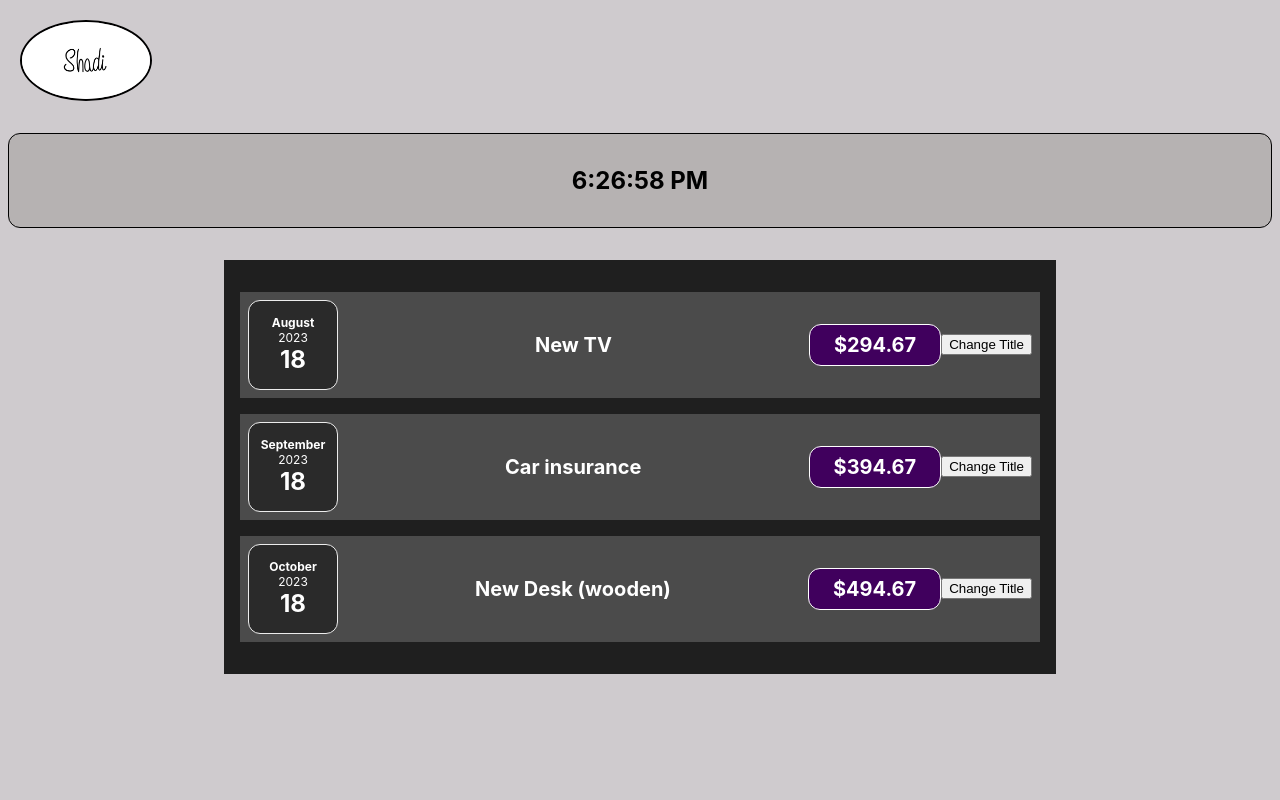
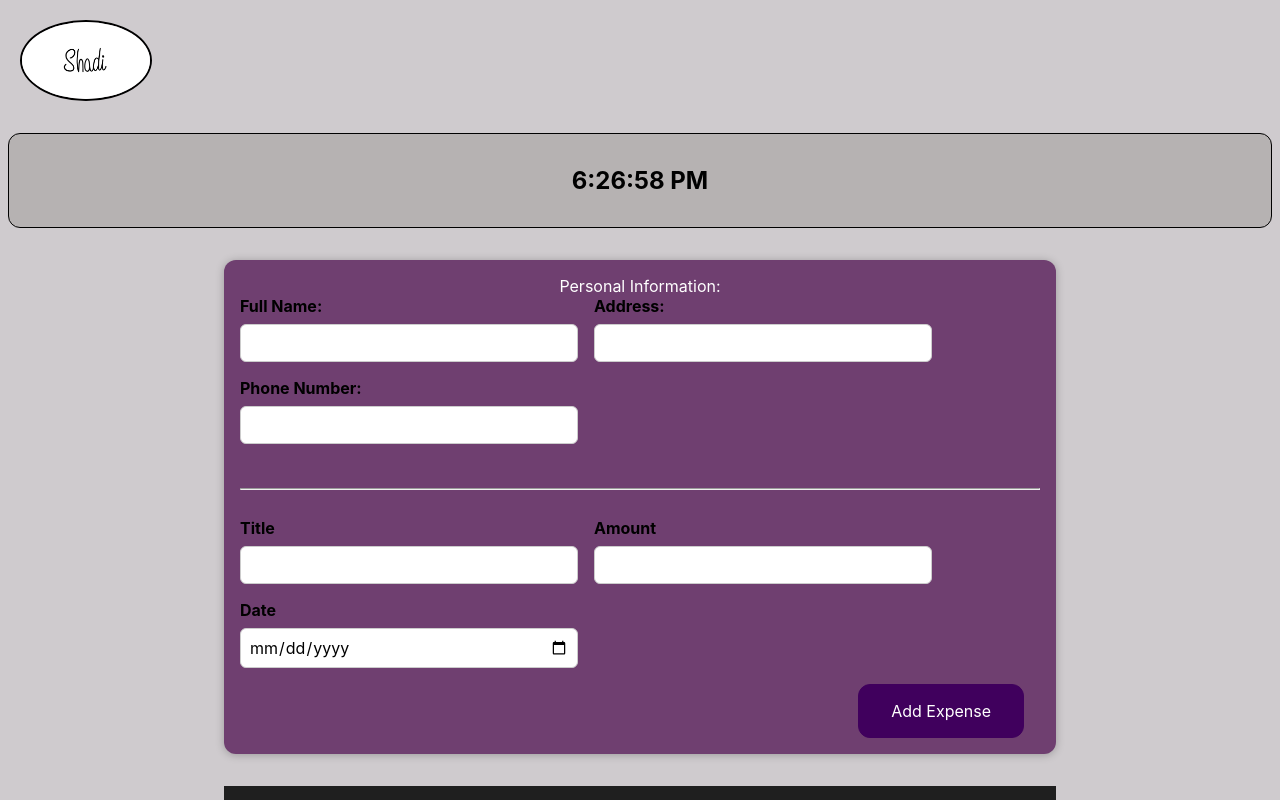
Before and after one commit to ShadiShayan92/Component-Basics-Project, a React (Create React App) app: page / in a window 1280 px wide. Shown: the top 800 px of the page. Built offline with nearby package versions, Linux system fonts and the light colour scheme.

Commit message:
Add Form

```diff
--- a/src/App.js
+++ b/src/App.js
@@ -2,6 +2,7 @@ import Expenses from "./components/Expenses/Expenses";
 import "./App.css";
 import CurrentTimeDisplay from "./components/Expenses/ExpenseTime";
 import shadiLogo from "./components/UI/Images/shadiLogo.png";
+import NewExpense from "./components/NewExpense/NewExpense";
 
 const App = (props) => {
   const expenses = [
@@ -9,28 +10,28 @@ const App = (props) => {
       id: "e1",
       title: "New TV",
       amount: 294.67,
-      date: new Date(2023, 7, 18),
+      date: new Date(2020, 9, 22),
     },
 
     {
       id: "e2",
-      title: "Car insurance",
-      amount: 394.67,
-      date: new Date(2023, 8, 18),
+      title: "New Desk (wooden)",
+      amount: 494.67,
+      date: new Date(2022, 9, 10),
     },
 
     {
       id: "e3",
-      title: "New Desk (wooden)",
-      amount: 494.67,
-      date: new Date(2023, 9, 18),
+      title: "Car insurance",
+      amount: 594.67,
+      date: new Date(2021, 10, 18),
     },
 
     {
       id: "e4",
-      title: "Car insurance",
-      amount: 594.67,
-      date: new Date(2023, 10, 18),
+      title: "Toilet Paper",
+      amount: 94.12,
+      date: new Date(2020, 7, 14),
     },
   ];
 
@@ -40,6 +41,7 @@ const App = (props) => {
         <img className="shadi-Logo" src={shadiLogo}></img>
       </div>
       <CurrentTimeDisplay time={props.CurrentTimeDisplay}></CurrentTimeDisplay>
+      <NewExpense></NewExpense>
       <Expenses items={expenses} />
     </div>
   );
--- a/src/components/Expenses/ExpenseItem.css
+++ b/src/components/Expenses/ExpenseItem.css
@@ -77,4 +77,26 @@
     font-size: 1.25rem;
     padding: 0.5rem 1.5rem;
   }
+
+  .expense-item__btnChangeTitle {
+    font-size: 1rem;
+    font-weight: bold;
+    color: white;
+    background-color: #532a67;
+    border: 1px solid white;
+    margin: 5px;
+    padding: 0.5rem;
+    border-radius: 12px;
+  }
+
+  .expense-item__btnCoupon {
+    font-size: 1rem;
+    font-weight: bold;
+    color: white;
+    background-color: #5c4667;
+    border: 1px solid white;
+    margin-right: 5px;
+    padding: 0.5rem;
+    border-radius: 12px;
+  }
 }
--- a/src/components/Expenses/ExpenseItem.js
+++ b/src/components/Expenses/ExpenseItem.js
@@ -5,9 +5,14 @@ import Card from "../UI/Card";
 
 const ExpenseItem = (props) => {
   const [title, setTitle] = useState(props.title);
+  const [amount, setAmount] = useState(props.amount);
 
   const clickHandler = () => {
-    setTitle("Updated!!!");
+    setTitle("Changed Title!!!");
+  };
+
+  const clickHandlerCoupon = () => {
+    setAmount(Math.round(0.2 * amount));
   };
 
   return (
@@ -16,8 +21,13 @@ const ExpenseItem = (props) => {
       <div className="expense-item__description">
         <h2>{title}</h2>
       </div>
-      <div className="expense-item__price">${props.amount}</div>
-      <button onClick={clickHandler}>Change Title</button>
+      <div className="expense-item__price">${amount}</div>
+      <button className="expense-item__btnChangeTitle" onClick={clickHandler}>
+        Change Title
+      </button>
+      <button className="expense-item__btnCoupon" onClick={clickHandlerCoupon}>
+        Add Coupon
+      </button>
     </Card>
   );
 };
--- a/src/components/Expenses/Expenses.js
+++ b/src/components/Expenses/Expenses.js
@@ -22,6 +22,12 @@ function Expenses(props) {
         amount={props.items[2].amount}
         date={props.items[2].date}
       />
+
+      <ExpenseItem
+        title={props.items[3].title}
+        amount={props.items[3].amount}
+        date={props.items[3].date}
+      />
     </Card>
   );
 }
--- /dev/null
+++ b/src/components/NewExpense/ExpenseForm.css
@@ -0,0 +1,26 @@
+.new-expense__controls {
+  display: flex;
+  flex-wrap: wrap;
+  gap: 1rem;
+  margin-bottom: 1rem;
+  text-align: left;
+}
+
+.new-expense__control label {
+  font-weight: bold;
+  margin-bottom: 0.5rem;
+  display: block;
+}
+
+.new-expense__control input {
+  font: inherit;
+  padding: 0.5rem;
+  border-radius: 6px;
+  border: 1px solid #ccc;
+  width: 20rem;
+  max-width: 100%;
+}
+
+.new-expense__actions {
+  text-align: right;
+}
--- /dev/null
+++ b/src/components/NewExpense/ExpenseForm.js
@@ -0,0 +1,159 @@
+import React, { useState } from "react";
+import "./ExpenseForm.css";
+
+const ExpenseForm = () => {
+  const [enteredTitle, setEnteredTitle] = useState("");
+  const [enteredAmount, setEnteredAmount] = useState("");
+  const [enteredDate, setEnteredDate] = useState("");
+  const [enteredName, setEnteredName] = useState("");
+  const [enteredAddress, setEnteredAddress] = useState("");
+  const [enteredPhone, setEnteredPhone] = useState("");
+
+  const fullNameChangeHandler = (event) => {
+    setEnteredName(event.target.value);
+  };
+
+  const titleChangeHandler = (event) => {
+    setEnteredTitle(event.target.value);
+  };
+
+  const amountChangeHandler = (event) => {
+    setEnteredAmount(event.target.value);
+  };
+
+  const dateChangeHandler = (event) => {
+    setEnteredDate(event.target.value);
+  };
+
+  const addressChangeHandler = (event) => {
+    setEnteredAddress(event.target.value);
+  };
+
+  const phoneChangeHandler = (event) => {
+    setEnteredPhone(event.target.value);
+  };
+
+  //   const [userInput, setUserInput] = useState({
+  //     enteredTitle: "",
+  //     enteredAmount: "",
+  //     enteredDate: "",
+  //   });
+
+  //   const titleChangeHandler = (event) => {
+  //     setUserInput({
+  //       ...userInput,
+  //       enteredTitle: event.target.event,
+  //     });
+  //   };
+
+  //   // If you state update depends on the previous state, use the function form below:
+  //   setUserInput((prevState) => {
+  //     return { ...prevState, enteredTitle: event.target.value };
+  //   });
+
+  const submitHandler = (event) => {
+    event.preventDefault();
+
+    ////------------khodam comment kardam bebinam chi mishe
+    // const expenseDate = {
+    //   title: enteredTitle,
+    //   amount: enteredAmount,
+    //   date: new Date(enteredDate),
+    // };
+    // console.log(expenseDate);
+    // -----------------ta inja
+
+    // --------------------------------
+    // important tip: Hoe can we clear inputs:
+    // setEnteredTitle("");
+    // setEnteredAmount("");
+    // setEnteredDate("");
+    // and also set the value property for inputs: EX --> value={enteredDate}
+    // --------------------------------
+
+    setEnteredName("");
+    setEnteredPhone("");
+    setEnteredAddress("");
+    setEnteredTitle("");
+    setEnteredAmount("");
+    setEnteredDate("");
+  };
+
+  const myStyle = {
+    color: "white",
+    padding: "10px",
+    margin: "20px",
+  };
+
+  return (
+    <>
+      <form onSubmit={submitHandler}>
+        <label style={myStyle}>Personal Information: </label>
+        <div className="new-expense__controls">
+          <div className="new-expense__control">
+            <label>Full Name: </label>
+            <input type="text" onChange={fullNameChangeHandler}></input>
+          </div>
+
+          <div className="new-expense__control">
+            <label>Address: </label>
+            <input
+              type="text"
+              maxLength={50}
+              onChange={addressChangeHandler}
+            ></input>
+          </div>
+
+          <div className="new-expense__control">
+            <label>Phone Number: </label>
+            <input
+              type="number"
+              maxLength={12}
+              onChange={phoneChangeHandler}
+            ></input>
+          </div>
+        </div>
+        <br></br>
+        <hr></hr>
+        <br></br>
+        <div className="new-expense__controls">
+          <div className="new-expense__control">
+            <label>Title</label>
+            <input
+              type="text"
+              value={enteredTitle}
+              onChange={titleChangeHandler}
+            ></input>
+          </div>
+
+          <div className="new-expense__control">
+            <label>Amount</label>
+            <input
+              type="number"
+              min="0.01"
+              step="0.01"
+              value={enteredAmount}
+              onChange={amountChangeHandler}
+            ></input>
+          </div>
+
+          <div className="new-expense__control">
+            <label>Date</label>
+            <input
+              type="date"
+              min="2019-01-01"
+              max="2022-12-31"
+              value={enteredDate}
+              onChange={dateChangeHandler}
+            ></input>
+          </div>
+        </div>
+
+        <div className="new-expense__actions">
+          <button type="submit">Add Expense</button>
+        </div>
+      </form>
+    </>
+  );
+};
+export default ExpenseForm;
--- /dev/null
+++ b/src/components/NewExpense/NewExpense.css
@@ -0,0 +1,39 @@
+.new-expense {
+  /* background-color: #a892ee; */
+  background-color: #6f3f70;
+  padding: 1rem;
+  margin: 2rem auto;
+  width: 50rem;
+  max-width: 95%;
+  border-radius: 12px;
+  text-align: center;
+  box-shadow: 0 1px 8px rgba(0, 0, 0, 0.25);
+}
+
+.new-expense button {
+  font: inherit;
+  cursor: pointer;
+  padding: 1rem 2rem;
+  border: 1px solid #40005d;
+  background-color: #40005d;
+  color: white;
+  border-radius: 12px;
+  margin-right: 1rem;
+}
+
+.new-expense button:hover,
+.new-expense button:active {
+  background-color: #510674;
+  border-color: #510674;
+}
+
+.new-expense button.alternative {
+  color: #220131;
+  border-color: transparent;
+  background-color: transparent;
+}
+
+.new-expense button.alternative:hover,
+.new-expense button.alternative:active {
+  background-color: #ddb3f8;
+}
--- /dev/null
+++ b/src/components/NewExpense/NewExpense.js
@@ -0,0 +1,12 @@
+import React from "react";
+import "./NewExpense.css";
+import ExpenseForm from "./ExpenseForm";
+
+const NewExpense = () => {
+  return (
+    <div className="new-expense">
+      <ExpenseForm></ExpenseForm>
+    </div>
+  );
+};
+export default NewExpense;
```
